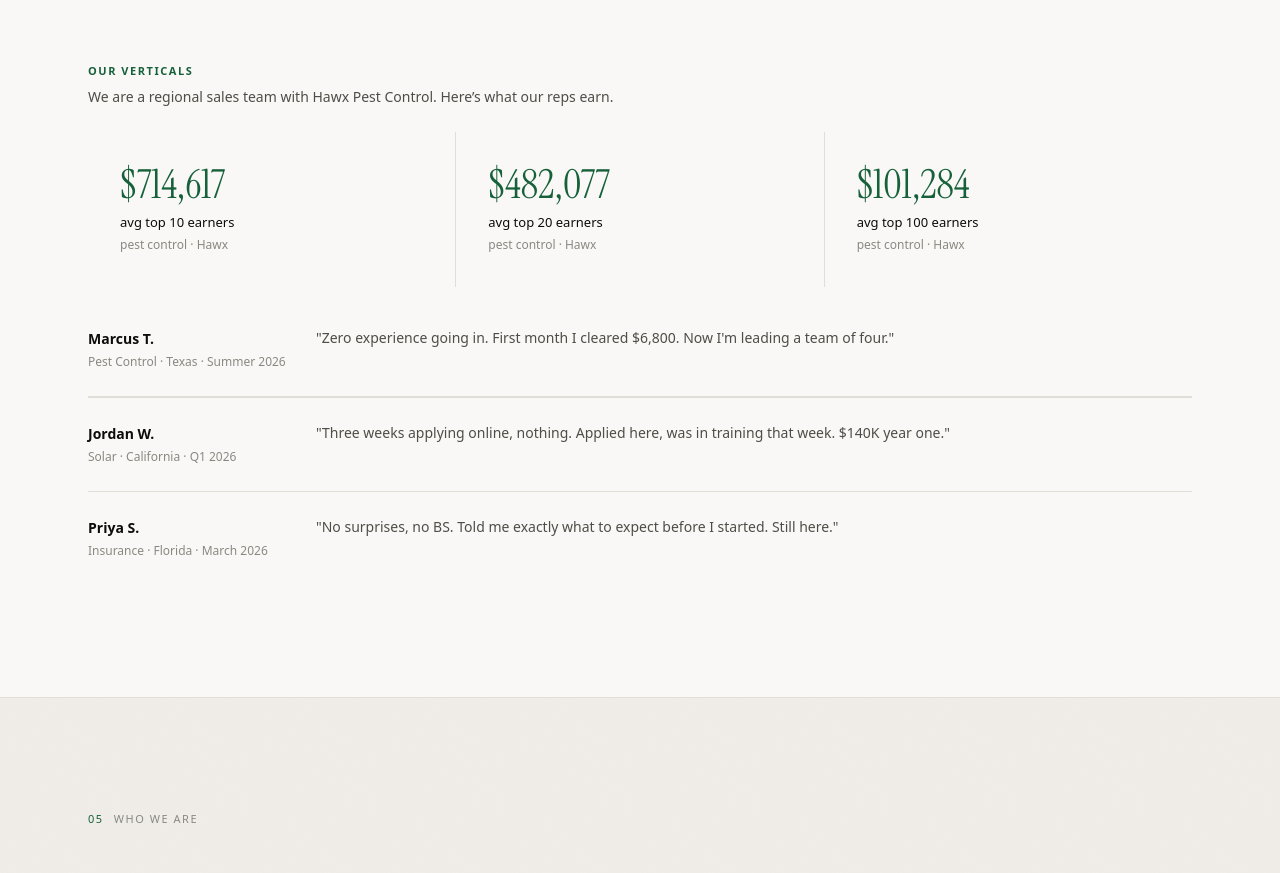
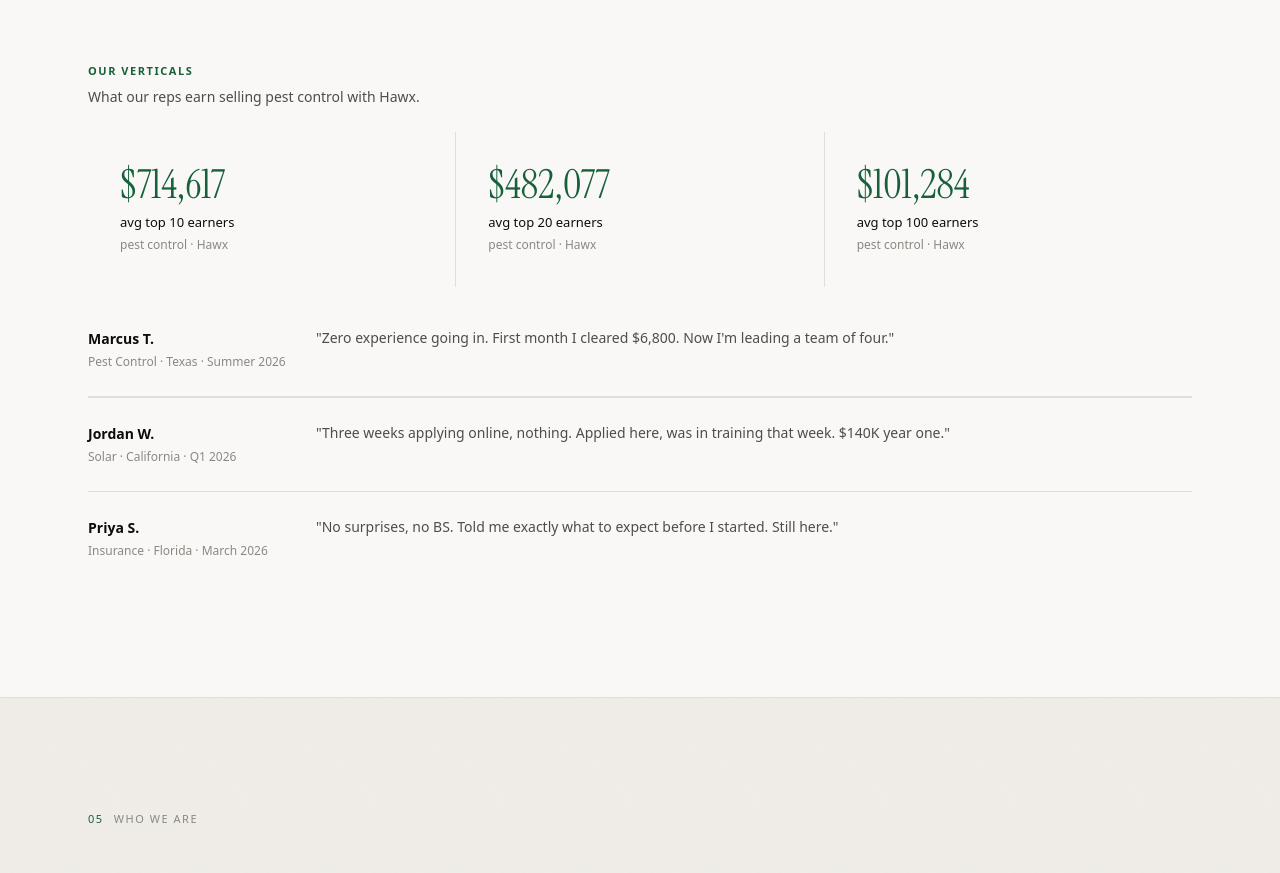
Before and after one commit to ericcan4418-design/dauntless-llc, a Next.js app: page / in a window 1280 px wide. Shown: the part 4440-5313 px from the top of the page. Built offline with nearby package versions, Linux system fonts and the light colour scheme; a web font is replaced by a local one.

Commit message:
fix: simpler vertical copy

```diff
--- a/app/page.tsx
+++ b/app/page.tsx
@@ -274,7 +274,7 @@
         {/* ── Pest Control Vertical — Hawx Verified Numbers ── */}
         <div className="mt-16 mb-4">
           <p className="text-[11px] font-semibold uppercase tracking-[0.14em] text-green mb-1">Our Verticals</p>
-          <p className="text-[14px] text-muted mb-6">We are a regional sales team with Hawx Pest Control. Here’s what our reps earn.</p>
+          <p className="text-[14px] text-muted mb-6">What our reps earn selling pest control with Hawx.</p>
           <div className="grid grid-cols-3 gap-px bg-border">
             {[
               ["$714,617", "avg top 10 earners",  "pest control · Hawx"],
```
